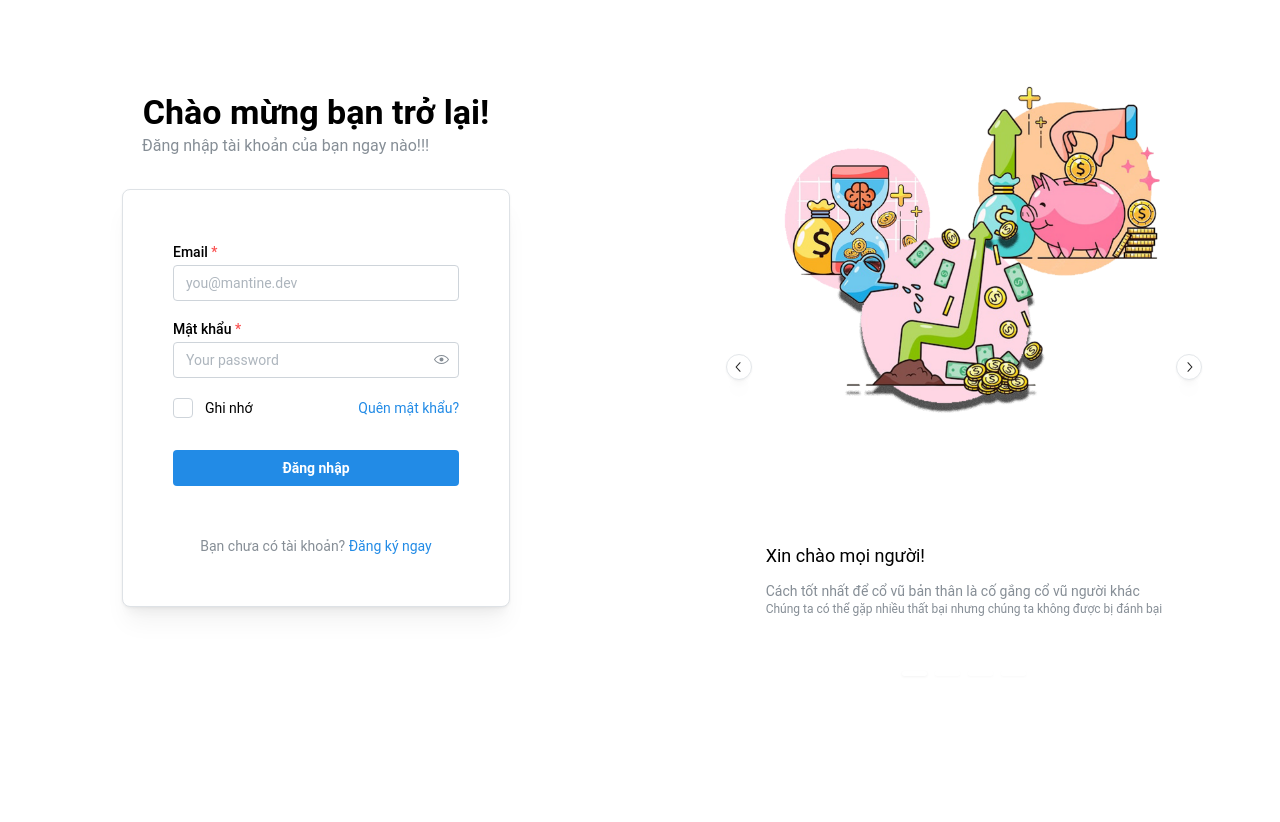
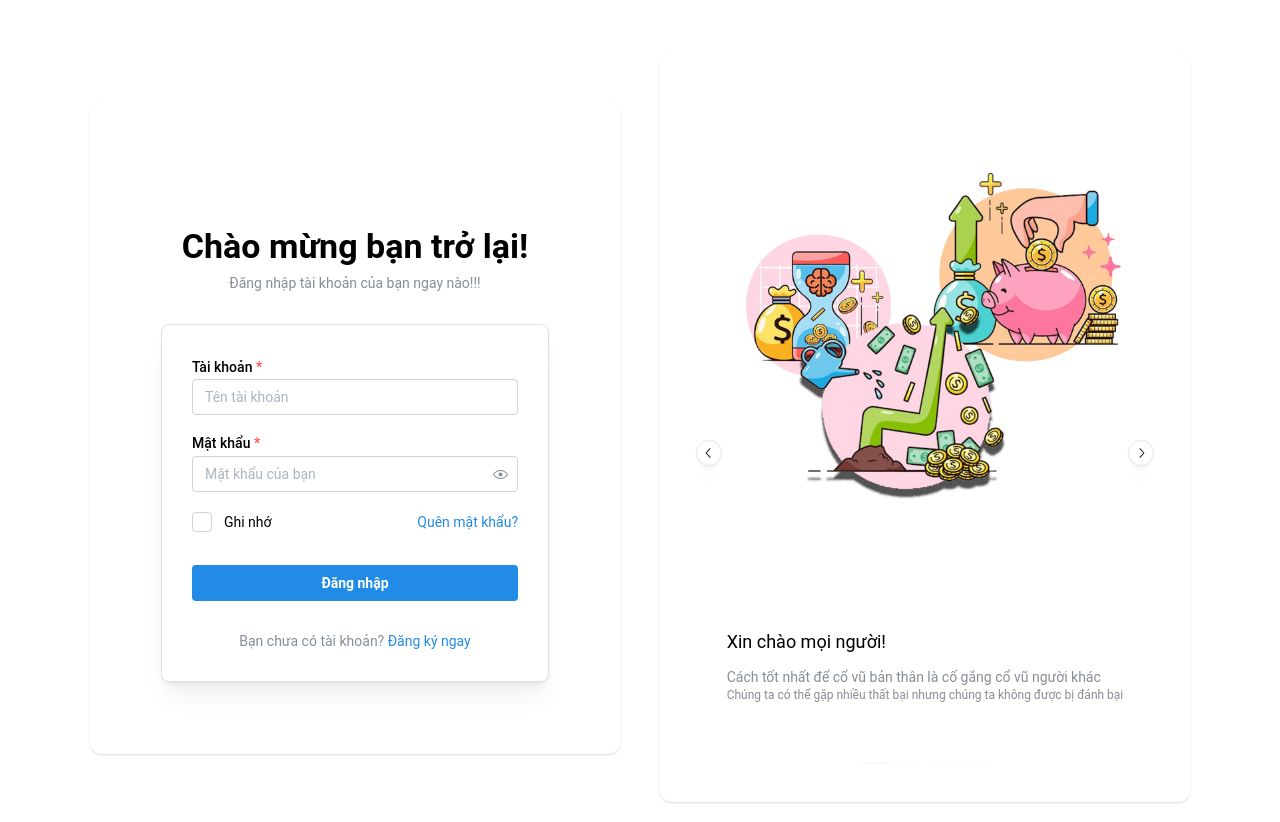
Before and after one commit to JunkoHoutaro/SE347_TreeShop_UI, a React (Create React App) app: page /logIn in a window 1280 px wide. Before the commit the page ends 800 px from the top, so only its background shows below. Built offline with nearby package versions, Linux system fonts and the light colour scheme.

Commit message:
feat: create login

```diff
--- a/package.json
+++ b/package.json
@@ -18,6 +18,7 @@
     "axios": "^1.6.5",
     "embla-carousel-autoplay": "^7.1.0",
     "embla-carousel-react": "^7.1.0",
+    "formik": "^2.4.6",
     "postcss-mixins": "^9.0.4",
     "postcss-nested": "^6.0.1",
     "react": "^18.2.0",
@@ -25,11 +26,13 @@
     "react-redux": "^9.1.0",
     "react-router-dom": "^6.21.1",
     "react-scripts": "5.0.1",
+    "react-toastify": "^11.0.2",
     "redux": "^5.0.1",
     "redux-logger": "^3.0.6",
     "redux-saga": "^1.3.0",
     "typescript": "^4.9.5",
-    "web-vitals": "^2.1.4"
+    "web-vitals": "^2.1.4",
+    "yup": "^1.6.1"
   },
   "scripts": {
     "start": "react-scripts start",
--- a/src/components/AuthenticationTitle/AuthenticationTitle.tsx
+++ b/src/components/AuthenticationTitle/AuthenticationTitle.tsx
@@ -1,3 +1,4 @@
+import { useState } from "react";
 import {
   TextInput,
   PasswordInput,
@@ -9,41 +10,103 @@ import {
   Container,
   Group,
   Button,
-  } from '@mantine/core';
-  import classes from './AuthenticationTitle.module.css';
-  import { useNavigate } from 'react-router-dom';
+} from "@mantine/core";
+import { useNavigate, Link } from "react-router-dom";
+import * as Yup from "yup";
+import { useFormik, FormikErrors } from "formik";
+import { toast } from "react-toastify";
+import { useDispatch } from "react-redux";
+import { accountActions } from "../../redux/slices/accountSlices";
+
+interface FormValues {
+  username: string;
+  password: string;
+}
+
+const validationSchema = Yup.object({
+  username: Yup.string().required("Vui lòng nhập tên tài khoản!"),
+  password: Yup.string().required("Vui lòng nhập mật khẩu!"),
+});
 
 export function AuthenticationTitle() {
-    let navigate = useNavigate();
-    const handleHome = () => {
-      let path = `/`;
-      navigate(path);
+  const navigate = useNavigate();
+  const dispatch = useDispatch();
+  const [loading, setLoading] = useState<boolean>(false);
+
+  const formik = useFormik<FormValues>({
+    initialValues: {
+      username: "",
+      password: "",
+    },
+    validationSchema,
+    onSubmit: (values) => {
+      setLoading(true);
+      fetch("http://localhost:302/api/auth/login", {
+        method: "POST",
+        headers: {
+          "Content-Type": "application/json",
+        },
+        body: JSON.stringify(values),
+      })
+        .then((res) => res.json())
+        .then((resJson) => {
+          if (resJson.success) {
+            toast.success("Đăng nhập thành công!");
+            dispatch(accountActions.login(resJson.account));
+            navigate("/");
+          } else {
+            toast.error("Đăng nhập không thành công!");
           }
+        })
+        .catch(() => {
+          toast.error("Đã xảy ra lỗi, vui lòng thử lại sau!");
+        })
+        .finally(() => setLoading(false));
+    },
+  });
+
   return (
     <Container size={420} my={40} mt={90}>
-        <Title ta="center" className={classes.title}>
+      <Title style={{ textAlign: 'center' }}  mt={20}>
         Chào mừng bạn trở lại!
       </Title>
-        <Text c={'gray'} ml={20}>Đăng nhập tài khoản của bạn ngay nào!!!</Text>
-        <Paper withBorder shadow="md" p={50} mt={30} radius="md">
-          <TextInput label="Email" placeholder="you@mantine.dev" required />
-          <PasswordInput label="Mật khẩu" placeholder="Your password" required mt="md" />
+      <Text color="dimmed" size="sm" style={{ textAlign: 'center' }}  mt={5}>
+        Đăng nhập tài khoản của bạn ngay nào!!!
+      </Text>
+      <Paper withBorder shadow="md" p={30} mt={30} radius="md">
+        <form onSubmit={formik.handleSubmit}>
+          <TextInput
+            label="Tài khoản"
+            placeholder="Tên tài khoản"
+            required
+            {...formik.getFieldProps("username")}
+            error={formik.touched.username && formik.errors.username}
+          />
+          <PasswordInput
+            label="Mật khẩu"
+            placeholder="Mật khẩu của bạn"
+            required
+            mt="md"
+            {...formik.getFieldProps("password")}
+            error={formik.touched.password && formik.errors.password}
+          />
           <Group justify="space-between" mt="lg">
             <Checkbox label="Ghi nhớ" />
-            <Anchor component="button" size="sm">
+            <Anchor size="sm">
               Quên mật khẩu?
             </Anchor>
           </Group>
-          <Button fullWidth mt="xl" onClick={handleHome}>
+          <Button fullWidth mt="xl" type="submit" loading={loading}>
             Đăng nhập
           </Button>
-          <Text c="dimmed" size="sm" ta="center" mt={50}>
+        </form>
+        <Text style={{ textAlign: 'center' }}  size="sm" color="dimmed" mt={30}>
           Bạn chưa có tài khoản?{' '}
-            <Anchor size="sm" component="button">
+          <Anchor size="sm" component={Link} to="/signin">
             Đăng ký ngay
           </Anchor>
         </Text>
       </Paper>
     </Container>
   );
-  };
+}
--- a/src/components/Header/Header.tsx
+++ b/src/components/Header/Header.tsx
@@ -68,10 +68,12 @@ const Header = () => {
 
           {/* Tài khoản */}
           <div className={classes.iconWithLabel}>
+          <Link to="/login" style={{ textDecoration: 'none', color: 'inherit' }}>
             <ActionIcon size="lg" radius="xl" variant="transparent" color="white">
               <IconUser size={20} />
             </ActionIcon>
             <Text size="sm" className={classes.iconLabel}>Tài khoản</Text>
+            </Link>
           </div>
         </Group>
       </Group>
--- a/src/components/SignInBox/SignInBox.tsx
+++ b/src/components/SignInBox/SignInBox.tsx
@@ -9,40 +9,155 @@ import {
   Container,
   Group,
   Button,
+  Notification,
 } from '@mantine/core';
 import classes from './SignInBox.module.css';
 import { useNavigate } from 'react-router-dom';
+import { useState } from 'react';
 
 export function SignInBox() {
   let navigate = useNavigate();
-    const handleHome = () => {
-      let path = `/login`;
-      navigate(path);
+
+  // Trạng thái nhập liệu
+  const [fullName, setFullName] = useState<string>('');
+  const [username, setUsername] = useState<string>('');
+  const [email, setEmail] = useState<string>('');
+  const [password, setPassword] = useState<string>('');
+  const [confirmPassword, setConfirmPassword] = useState<string>('');
+  const [roleName] = useState('Buyer');
+  const [agreed, setAgreed] = useState(false);
+
+  const [error, setError] = useState<string | null>(null);
+
+  const handleSignUp = async () => {
+    // Kiểm tra thông tin người dùng nhập
+    if (!fullName || !username || !email || !password || !confirmPassword) {
+      setError("Vui lòng điền đầy đủ thông tin.");
+      return;
     }
+
+    if (password !== confirmPassword) {
+      setError("Mật khẩu và xác nhận mật khẩu không khớp.");
+      return;
+    }
+
+    if (!agreed) {
+      setError("Bạn phải đồng ý với điều khoản sử dụng.");
+      return;
+    }
+
+    // Chuẩn bị dữ liệu để gửi đến API
+    const values = {
+      name: fullName,
+      username,
+      email,
+      password,
+      roleName, // 'Buyer' sẽ được gửi nếu không thay đổi
+    };
+
+    try {
+      const response = await fetch("http://localhost:302/api/auth/register", {
+        method: "POST",
+        headers: {
+          "Content-Type": "application/json",
+        },
+        body: JSON.stringify(values),
+      });
+
+      const data = await response.json();
+
+      // Kiểm tra phản hồi từ API
+      if (response.ok) {
+        console.log('User registered successfully:', data);
+        navigate('/login');
+      } else {
+        setError(data.message || "Đã có lỗi xảy ra. Vui lòng thử lại.");
+      }
+    } catch (error) {
+      setError("Không thể kết nối với máy chủ. Vui lòng thử lại.");
+    }
+  };
+
   return (
     <Container size={500} mt={40}>
       <Title ta="center" className={classes.title}>
         Chào mừng bạn mới!
       </Title>
-        <Text c={'gray'} ml={60}>Thiết lập tài khoản của bạn ngay nào!!!</Text>
+      <Text c={'gray'} ml={60}>
+        Thiết lập tài khoản của bạn ngay nào!!!
+      </Text>
+
       <Paper withBorder shadow="md" p={50} mt={30} radius="md">
-        <TextInput label="Họ và tên" placeholder="Nguyễn Ánh" required />
-          <TextInput label="Email" placeholder="you@seehoon.dev" required />
-          <PasswordInput label="Mật khẩu" placeholder="Ít nhất 8 ký tự" required mt="md" />
-          <PasswordInput label="Nhập lại mật khẩu" placeholder="Ít nhất 8 ký tự" required mt="md" />
+        {/* Hiển thị thông báo lỗi nếu có */}
+        {error && (
+          <Notification color="red" onClose={() => setError(null)}>
+            {error}
+          </Notification>
+        )}
+
+        <TextInput
+          label="Họ và tên"
+          placeholder="Nhập họ tên của bạn"
+          required
+          value={fullName}
+          onChange={(e) => setFullName(e.target.value)}
+        />
+
+        <TextInput
+          label="Nhập tên hiển thi"
+          placeholder="hao"
+          required
+          value={username}
+          onChange={(e) => setUsername(e.target.value)}
+        />
+
+        <TextInput
+          label="Email"
+          placeholder="Nhập email của bạn"
+          required
+          value={email}
+          onChange={(e) => setEmail(e.target.value)}
+        />
+
+        <PasswordInput
+          label="Mật khẩu"
+          placeholder="Ít nhất 8 ký tự"
+          required
+          mt="md"
+          value={password}
+          onChange={(e) => setPassword(e.target.value)}
+        />
+
+        <PasswordInput
+          label="Nhập lại mật khẩu"
+          placeholder="Ít nhất 8 ký tự"
+          required
+          mt="md"
+          value={confirmPassword}
+          onChange={(e) => setConfirmPassword(e.target.value)}
+        />
+
+        {/* Trường "Vai trò" đã bị loại bỏ khỏi UI */}
+
         <Group justify="space-between" mt="lg">
-            <Checkbox label="Tôi đồng ý với điều khoản sử dụng" />
+          <Checkbox
+            label="Tôi đồng ý với điều khoản sử dụng"
+            checked={agreed}
+            onChange={(e) => setAgreed(e.target.checked)}
+          />
         </Group>
-          <Button fullWidth mt="xl" onClick={handleHome}>
+
+        <Button fullWidth mt="xl" onClick={handleSignUp}>
           Đăng ký
         </Button>
+
         <Text c="dimmed" size="sm" ta="right" mt={20}>
           Đã là thành viên?{' '}
-            <Anchor size="sm" component="button" onClick={handleHome}>
+          <Anchor size="sm" component="button" onClick={() => navigate('/login')}>
             Đăng nhập
           </Anchor>
         </Text>
       </Paper>
     </Container>
   );
-  };
+}
--- a/src/index.tsx
+++ b/src/index.tsx
@@ -6,6 +6,8 @@ import App from "./App";
 import { createTheme, MantineProvider } from "@mantine/core";
 import "@mantine/core/styles.css";
 import "@mantine/carousel/styles.css";
+import { Provider } from "react-redux";
+import { store } from "./redux/store";
 
 const theme = createTheme({
   /** Put your mantine theme override here */
@@ -17,10 +19,12 @@ const root = ReactDOM.createRoot(
 );
 root.render(
   <React.StrictMode>
-    <MantineProvider theme={theme}>
-      <BrowserRouter>
-        <App />
-      </BrowserRouter>
-    </MantineProvider>
+    <Provider store={store}>
+      <MantineProvider theme={theme}>
+        <BrowserRouter>
+          <App />
+        </BrowserRouter>
+      </MantineProvider>
+    </Provider>
   </React.StrictMode>
 );
--- a/src/pages/LogIn/LogIn.tsx
+++ b/src/pages/LogIn/LogIn.tsx
@@ -1,12 +1,40 @@
-import { Grid, GridCol } from "@mantine/core";
+import { Grid, GridCol, Container, Paper } from "@mantine/core";
 import CarouselCard from "../../components/CarouselCard/CarouselCard";
 import { AuthenticationTitle } from "../../components/AuthenticationTitle/AuthenticationTitle";
-export const LogIn = ()=>{
-    return(
-        <Grid>
-            <GridCol span={{ base: 12, md: 6 }}><AuthenticationTitle/></GridCol>
-            <GridCol span={{ base: 12, md: 6 }}><CarouselCard/></GridCol>
-        </Grid>
-    );
+
+export const LogIn = () => {
+  return (
+    <Container size="lg" mt={50}>
+      <Grid gutter="xl" justify="space-between" align="center">
+        <Grid.Col
+          span={{ base: 12, md: 6 }}
+          style={{
+            display: 'flex',
+            justifyContent: 'center',
+            alignItems: 'center',
+            padding: '20px',
+          }}
+        >
+          <Paper shadow="xs" p="xl" style={{ borderRadius: '12px', width: '100%' }}>
+            <AuthenticationTitle />
+          </Paper>
+        </Grid.Col>
+        <Grid.Col
+          span={{ base: 12, md: 6 }}
+          style={{
+            display: 'flex',
+            justifyContent: 'center',
+            alignItems: 'center',
+            padding: '20px',
+          }}
+        >
+          <Paper shadow="xs" p="xl" style={{ borderRadius: '12px', width: '100%' }}>
+            <CarouselCard />
+          </Paper>
+        </Grid.Col>
+      </Grid>
+    </Container>
+  );
 };
+
 export default LogIn;
--- /dev/null
+++ b/src/redux/slices/accountSlices.ts
@@ -0,0 +1,39 @@
+import { createSlice, PayloadAction } from "@reduxjs/toolkit";
+
+// Định nghĩa kiểu dữ liệu cho tài khoản
+interface Account {
+  id: string;
+  username: string;
+  email: string;
+  [key: string]: any; // Thêm các thuộc tính khác nếu cần
+}
+
+// Trạng thái ban đầu
+const initialState: Account = {
+  id: '',
+  username: '',
+  email: ''
+};
+
+export const accountSlice = createSlice({
+  name: "account",
+  initialState,
+  reducers: {
+    login: (state, action: PayloadAction<Account>) => {
+      return action.payload; // Gán tài khoản mới khi login
+    },
+    logout: (state) => {
+      state.id = '';
+      state.username = '';
+      state.email = '';
+    }, // Đặt trạng thái về trạng thái ban đầu khi logout
+  },
+});
+
+// Reducer
+const accountReducer = accountSlice.reducer;
+// Actions
+const accountActions = accountSlice.actions;
+
+export default accountReducer;
+export { accountActions };
--- /dev/null
+++ b/src/redux/store.ts
@@ -0,0 +1,39 @@
+import { configureStore } from "@reduxjs/toolkit";
+import accountReducer from "./slices/accountSlices"; // Đảm bảo accountSlices được import đúng
+
+interface Account {
+
+}
+
+interface RootState {
+  account: Account | null;
+}
+
+// Middleware để lưu trữ trạng thái vào localStorage
+const localStorageMiddleware = (store: { getState: () => RootState }) => (next: (action: any) => any) => (action: any) => {
+  const result = next(action);
+  // Lưu vào localStorage
+  const state = store.getState();
+  localStorage.setItem("oop_account", JSON.stringify(state.account));
+  return result;
+};
+
+// Hàm khôi phục store từ localStorage
+const reHydrateStore = () => {
+  const savedAccount = localStorage.getItem("oop_account");
+  return {
+    account: savedAccount ? JSON.parse(savedAccount) : null,
+  };
+};
+
+// Cấu hình Redux store
+export const store = configureStore({
+  reducer: {
+    account: accountReducer,
+  },
+  preloadedState: reHydrateStore(),
+  middleware: (getDefaultMiddleware) =>
+    getDefaultMiddleware().concat(localStorageMiddleware),
+});
+
+export type { RootState };
```
Also changed, not shown: src/components/ColectionCard/ColectionCard.tsx (+0 -24 lines), src/components/Footer/Footer.module.css (+6 -6 lines), 2 other files (tests, documents, lock files or other folders). Lines whose indentation alone changed are shown as unchanged.
